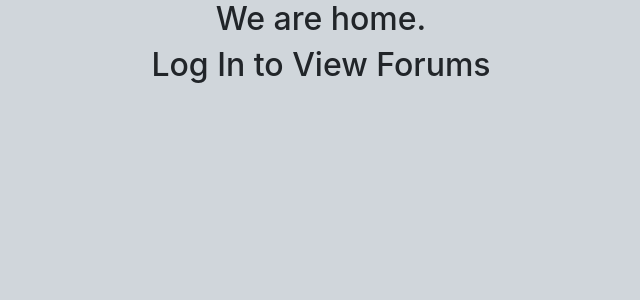
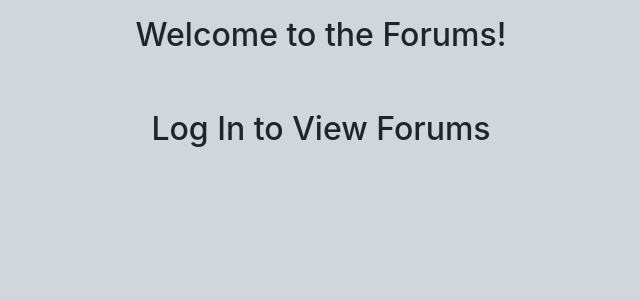
Before and after one commit to dhdorr/cs431, a PHP site: page /finalProj/final/home.php in a window 1280 px wide. Shown: the part 76-376 px from the top of the page, without its empty margins (319-959 px from the left). Run offline with PHP 8.4, Linux system fonts and the light colour scheme.

Commit message:
fixed layout

```diff
--- a/finalProj/final/account.php
+++ b/finalProj/final/account.php
@@ -9,7 +9,7 @@
   </head>
   <body>
     <div class="container-fluid">
-      <div class="row justify-content-center">
+      <div class="row justify-content-center mt-3 mb-5">
         <h2>Account Page.</h2>
       </div>
 
--- a/finalProj/final/forum.php
+++ b/finalProj/final/forum.php
@@ -19,8 +19,8 @@
       }
     ?>
     <div class="container-fluid">
-      <div class="row justify-content-center">
-        <h2>We are in <?php echo $fname; ?></h2>
+      <div class="row justify-content-center mt-3 mb-5">
+        <h2><?php echo $fname; ?></h2>
       </div>
       <div class="row">
         <div class="col-9">
--- a/finalProj/final/home.php
+++ b/finalProj/final/home.php
@@ -9,8 +9,8 @@
   </head>
   <body>
     <div class="container-fluid">
-      <div class="row justify-content-center">
-        <h2>We are home.</h2>
+      <div class="row justify-content-center mt-3 mb-5">
+        <h2>Welcome to the Forums!</h2>
       </div>
       <div class="row justify-content-center">
         <?php
--- a/finalProj/final/login.php
+++ b/finalProj/final/login.php
@@ -20,7 +20,7 @@
     <div class="col col-3">
       <form class="form-signin" action="includes/login.inc.php" method="post">
 
-        <h1 class="h3 mb-3 font-weight-normal">Please sign in</h1>
+        <h2 class="h3 mt-3 mb-5 font-weight-normal">Please sign in</h2>
         <?php if(isset($_GET['errormsg'])) {
           echo "<h1 class='h6 mb-3 font-weight-normal'>".$_GET['errormsg']."</h1>";
         } ?>
--- a/finalProj/final/makepost.php
+++ b/finalProj/final/makepost.php
@@ -13,7 +13,7 @@
   </head>
   <body>
     <div class="container-fluid">
-      <div class="row justify-content-center">
+      <div class="row justify-content-center mt-3 mb-5">
         <h2>Create Post</h2>
       </div>
       <div class="row justify-content-center">
--- a/finalProj/final/signup.php
+++ b/finalProj/final/signup.php
@@ -19,7 +19,7 @@
     <div class="col col-3">
       <form class="form-signin" action="includes/signup.inc.php" method="post" enctype="multipart/form-data">
 
-        <h1 class="h3 mb-3 font-weight-normal">Creat an account</h1>
+        <h2 class="h3 mt-3 mb-5 font-weight-normal text-center">Create an account</h2>
         <?php if(isset($_GET['errormsg'])) {
           echo "<h1 class='h6 mb-3 font-weight-normal'>".$_GET['errormsg']."</h1>";
         } ?>
```
